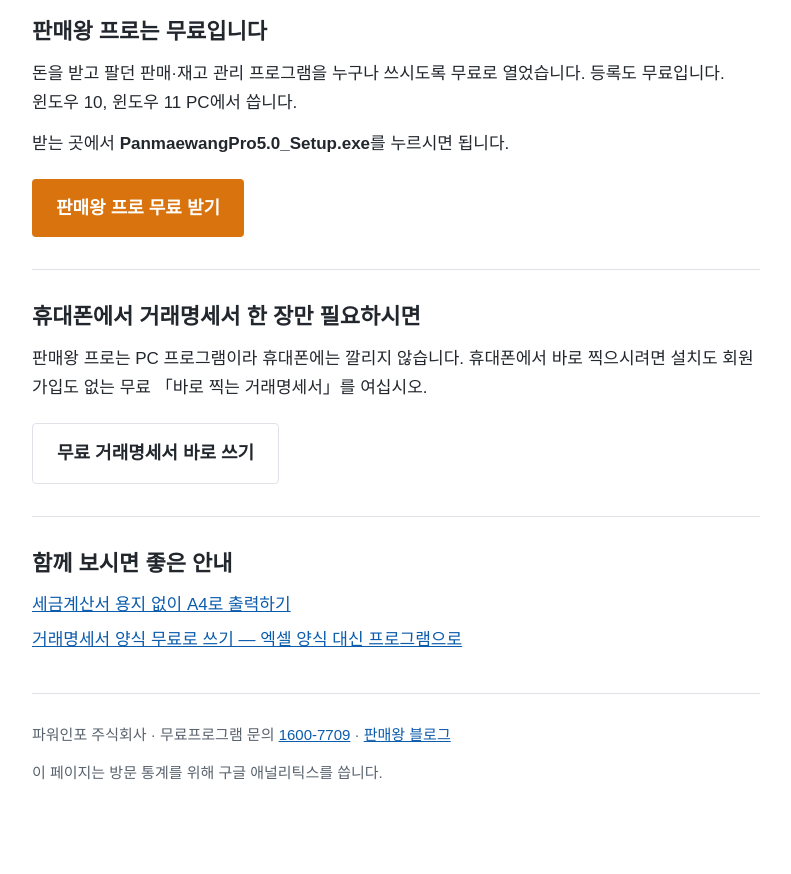
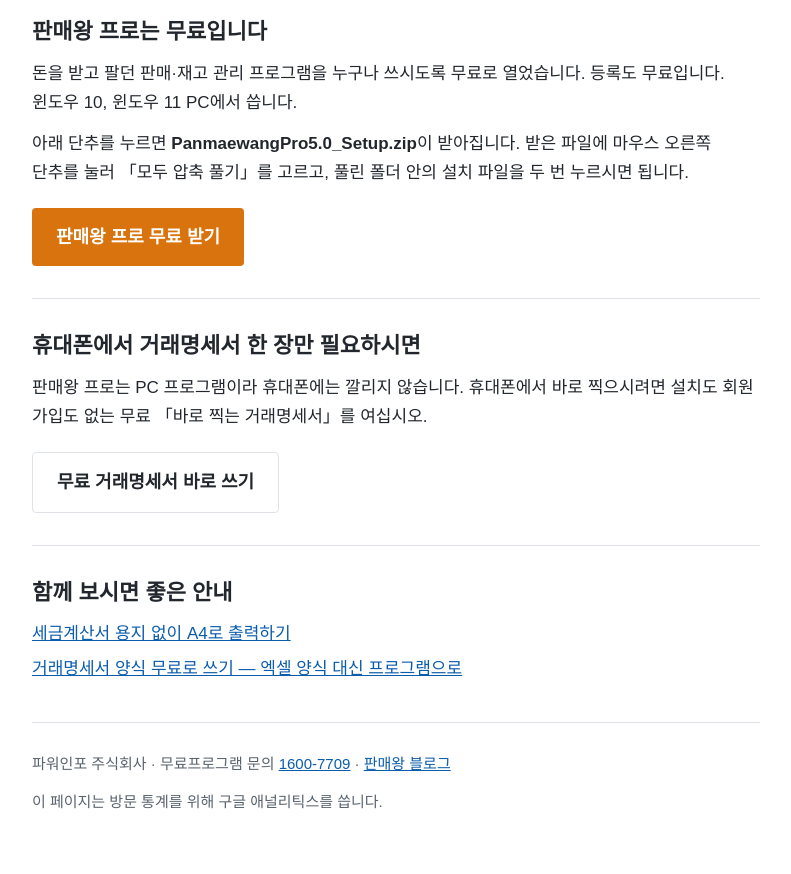
Before and after one commit to jccom777/panmaewang-pro, a plain HTML site: page guide/a4-invoice/index.html in a window 1280 px wide. Shown: the part 1700-2574 px from the top of the page, without its empty margins (244-1035 px from the left). Before the commit the page ends 2545 px from the top, so only its background shows below. Drawn offline with Linux system fonts and the light colour scheme.

Commit message:
안내 쪽 받기 단추를 최신 설치 zip으로

```diff
--- a/guide/a4-invoice/index.html
+++ b/guide/a4-invoice/index.html
@@ -51,7 +51,7 @@ footer{padding:28px 0 48px;color:var(--sub);font-size:15px}
   <span class="free">무료</span>
   <h1>거래명세서 A4 백지에 바로 인쇄하는 법<br>양식지 살 필요 없습니다</h1>
   <p class="lead">거래명세서를 찍으려고 양식지를 사 오시나요? 무료 프로그램 판매왕 프로를 쓰시면 A4 백지를 넣고 인쇄만 하시면 됩니다. 선과 칸, 회사 이름, 품목, 금액까지 한 번에 찍혀 나옵니다.</p>
-  <a class="btn" href="https://github.com/jccom777/panmaewang-pro/releases/latest">판매왕 프로 무료 받기</a>
+  <a class="btn" href="https://github.com/jccom777/panmaewang-pro/releases/latest/download/PanmaewangPro5.0_Setup.zip">판매왕 프로 무료 받기</a>
   <a class="btn sub" href="../../mobile/">휴대폰에서 바로 찍기</a>
 </header>
 
@@ -82,8 +82,8 @@ footer{padding:28px 0 48px;color:var(--sub);font-size:15px}
 <section>
   <h2>판매왕 프로는 무료입니다</h2>
   <p>돈을 받고 팔던 판매·재고 관리 프로그램을 누구나 쓰시도록 무료로 열었습니다. 등록도 무료입니다. 윈도우 10, 윈도우 11 PC에서 씁니다.</p>
-  <p>받는 곳에서 <b>PanmaewangPro5.0_Setup.exe</b>를 누르시면 됩니다.</p>
-  <a class="btn" href="https://github.com/jccom777/panmaewang-pro/releases/latest">판매왕 프로 무료 받기</a>
+  <p>아래 단추를 누르면 <b>PanmaewangPro5.0_Setup.zip</b>이 받아집니다. 받은 파일에 마우스 오른쪽 단추를 눌러 「모두 압축 풀기」를 고르고, 풀린 폴더 안의 설치 파일을 두 번 누르시면 됩니다.</p>
+  <a class="btn" href="https://github.com/jccom777/panmaewang-pro/releases/latest/download/PanmaewangPro5.0_Setup.zip">판매왕 프로 무료 받기</a>
 </section>
 
 <section>
```
